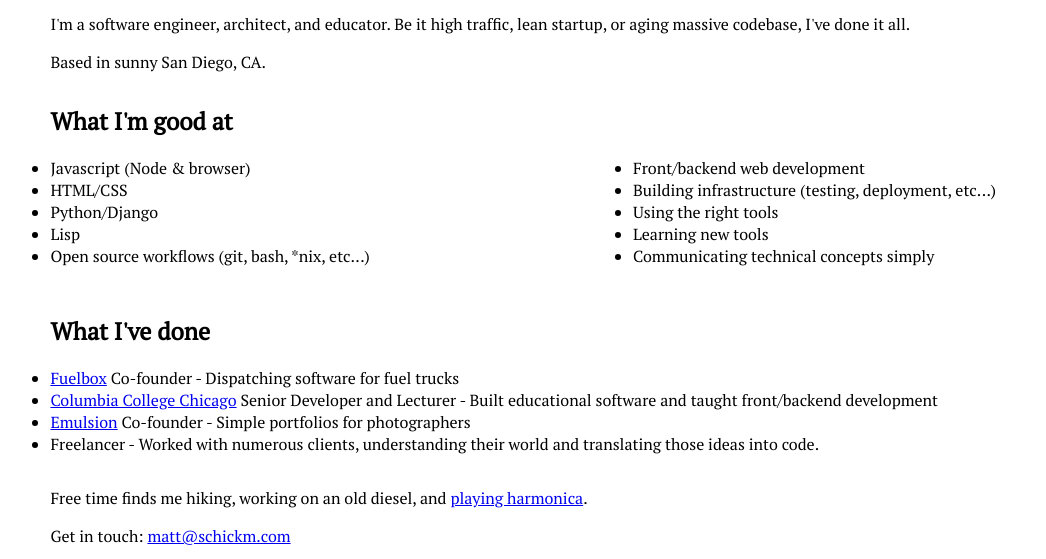
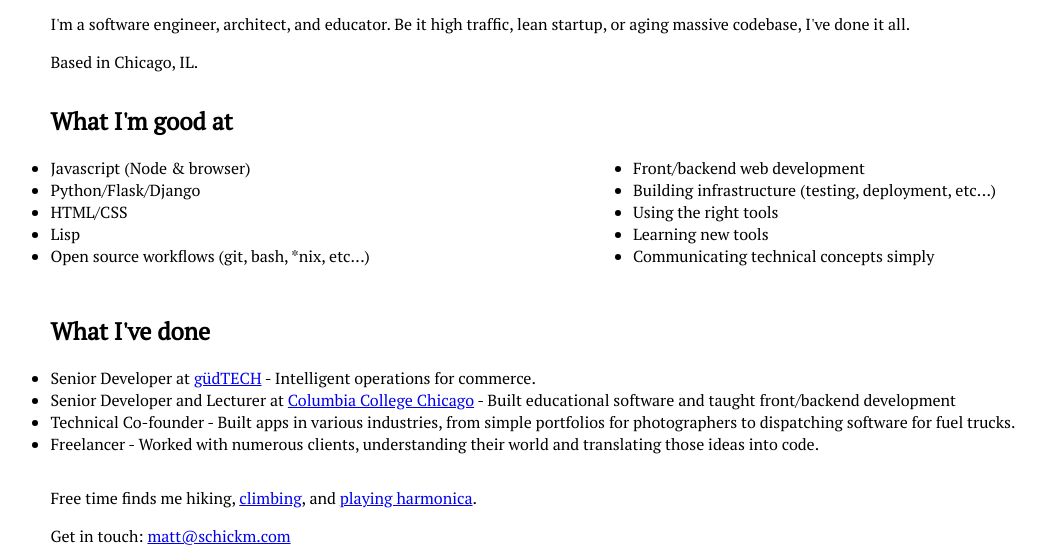
Before and after one commit to schickm/mattschick.com, a website: page src/index.html in a window 1280 px wide. Shown: the part 168-727 px from the top of the page, without its empty margins (60-1106 px from the left). Drawn offline with Linux system fonts and the light colour scheme; files that its build step writes are made by us from their sources; files whose address does not match are found by name.

Commit message:
updates for the Chicago job hunt!

```diff
--- a/src/index.html
+++ b/src/index.html
@@ -17,7 +17,7 @@
 			I'm a software engineer, architect, and educator.  Be it high traffic, lean startup, or aging massive codebase, I've done it all.
 		</p>
 
-		<p>Based in sunny San Diego, CA.</p>
+		<p>Based in Chicago, IL.</p>
 	</section>
 
 	<section>
@@ -25,8 +25,8 @@
 
 		<ul class='skills'>
 			<li>Javascript (Node &amp; browser)</li>
+			<li>Python/Flask/Django</li>
 			<li>HTML/CSS</li>
-			<li>Python/Django</li>
 			<li>Lisp</li>
 			<li>Open source workflows (git, bash, *nix, etc...)</li>
 		</ul>
@@ -44,15 +44,15 @@
 	<section>
 		<h2 class='clearfix'>What I've done</h2>
 		<ul>
-			<li><a href='http://getfuelbox.com/'>Fuelbox</a> Co-founder - Dispatching software for fuel trucks</li>
-			<li><a href='http://colum.edu/'>Columbia College Chicago</a> Senior Developer and Lecturer - Built educational software and taught front/backend development</li>
-			<li><a href='http://emulsion.me/'>Emulsion</a> Co-founder - Simple portfolios for photographers</li>
-			<li>Freelancer - Worked with numerous clients, understanding their world and translating those ideas into code.</li>
+			<li><span class='role'>Senior Developer at <a href='http://gudtech.com/'>güdTECH</a></span> - Intelligent operations for commerce.</li>
+			<li><span class='role'>Senior Developer and Lecturer at <a href='http://colum.edu/'>Columbia College Chicago</a></span> - Built educational software and taught front/backend development</li>
+			<li><span class='role'>Technical Co-founder</span> - Built apps in various industries, from simple portfolios for photographers to dispatching software for fuel trucks.</li>
+			<li><span class='role'>Freelancer</span> - Worked with numerous clients, understanding their world and translating those ideas into code.</li>
 		</ul>
 	</section>
 
 	<p class='blurb'>
-		Free time finds me hiking, working on an old diesel, and <a href='https://www.youtube.com/watch?v=9F1d3Ke5pc4'>playing harmonica</a>.
+		Free time finds me hiking, <a href='https://www.mountainproject.com/user/200079034/matt-schick'>climbing</a>, and <a href='https://www.youtube.com/watch?v=9F1d3Ke5pc4'>playing harmonica</a>.
 	</p>
 
 	<p>Get in touch: <a href='mailto:matt@schickm.com'>matt@schickm.com</a></p>
```
Also changed, not shown: src/css/styles.css (line endings or trailing spaces), 1 other file.
